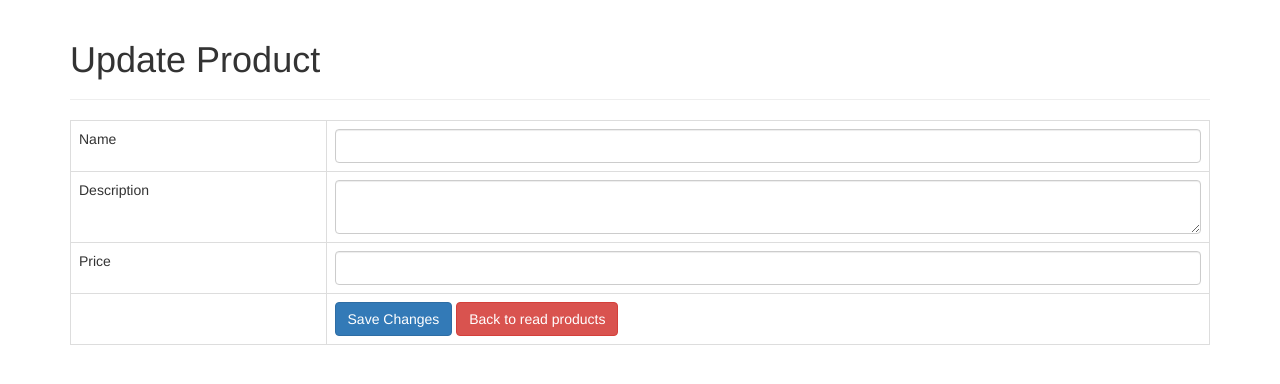
After one commit to Victornguli/php-crud, a PHP site: page /update.php in a window 1280 px wide. The commit adds this page. Shown: the top 384 px of the page. Run offline with PHP 8.4, Linux system fonts and the light colour scheme; data that the repository does not hold is empty; some libraries are stand-ins or nearby versions.

Commit message:
Added Update

```diff
--- a/index.php
+++ b/index.php
@@ -66,6 +66,8 @@
                                 //Update one record
                                 echo "<a href='update.php?id={$row["id"]}' class='btn btn-primary m-r-1em'> Edit </a>";
 
+                                //Delete User
+                                echo "<a href='#' onclick='deleteUser({$row["id"]})' class='btn btn-danger m-r-1em'> Delete </a>";
                             echo "</td>";
                         echo "</tr>";
 
--- /dev/null
+++ b/update.php
@@ -0,0 +1,99 @@
+<!DOCTYPE HTML>
+<html>
+<head>
+    <title>Update a Record - PHP CRUD</title>
+
+    <!-- Latest compiled and minified Bootstrap CSS -->
+    <link rel="stylesheet" href="https://maxcdn.bootstrapcdn.com/bootstrap/3.3.7/css/bootstrap.min.css" />
+
+</head>
+<body>
+
+    <!-- container -->
+    <div class="container">
+
+        <div class="page-header">
+            <h1>Update Product</h1>
+        </div>
+
+        <!-- PHP read record by ID will be here -->
+        <?php
+            include "config/database.php";
+
+            if (isset ($_GET["id"])){
+                $id = $_GET["id"];
+                $query = "SELECT * FROM products WHERE id='$id'";
+                $result = mysqli_query($conn, $query);
+
+                if(mysqli_num_rows($result) > 0){
+                    while($row = mysqli_fetch_assoc($result)){
+                        $name = $row["name"];
+                        $description = $row["description"];
+                        $price = $row["price"];
+                    }
+                }
+            }
+
+            if(isset($_POST["name"]) || isset($_POST["description"]) || isset($_POST["price"])){
+
+                $name = htmlspecialchars($_POST["name"]);
+                $price = htmlspecialchars($_POST["price"]);
+                $description = htmlspecialchars($_POST["description"]);
+
+                $query = "UPDATE products
+                        SET name='$name', description='$description', price='$price' WHERE id='$id'";
+
+                //Error -> Record was not updated
+                if(!$result = mysqli_query($conn, $query))
+                {
+                    echo "<div class='alert alert-danger alert-dismissible'>
+                            <a href='#' class='close' data-dismiss='alert' aria-label='close'>&times;</a>
+                            <strong>Zero product updated!</strong>.
+                        </div>";
+                }
+                //Record Updated successfully
+                else
+                {
+                    echo "<div class='alert alert-success alert-dismissible'>
+                            <a href='#' class='close' data-dismiss='alert' aria-label='close'>&times;</a>
+                            <strong>Success!</strong> One Record updated.
+                        </div>";
+                }
+            }
+        ?>
+        <!-- HTML form to update record will be here -->
+        <form action="<?php echo htmlspecialchars($_SERVER["PHP_SELF"] . "?id={$id}");?>" method="post">
+            <table class='table table-hover table-responsive table-bordered'>
+                <tr>
+                    <td>Name</td>
+                    <td><input type='text' name='name' value="<?php echo htmlspecialchars($name, ENT_QUOTES);  ?>" class='form-control' /></td>
+                </tr>
+                <tr>
+                    <td>Description</td>
+                    <td><textarea name='description' class='form-control'><?php echo htmlspecialchars($description, ENT_QUOTES);  ?></textarea></td>
+                </tr>
+                <tr>
+                    <td>Price</td>
+                    <td><input type='text' name='price' value="<?php echo htmlspecialchars($price, ENT_QUOTES);  ?>" class='form-control' /></td>
+                </tr>
+                <tr>
+                    <td></td>
+                    <td>
+                        <input type='submit' value='Save Changes' class='btn btn-primary' />
+                        <a href='index.php' class='btn btn-danger'>Back to read products</a>
+                    </td>
+                </tr>
+            </table>
+        </form>
+
+
+    </div> <!-- end .container -->
+
+<!-- jQuery (necessary for Bootstrap's JavaScript plugins) -->
+<script src="https://code.jquery.com/jquery-3.2.1.min.js"></script>
+
+<!-- Latest compiled and minified Bootstrap JavaScript -->
+<script src="https://maxcdn.bootstrapcdn.com/bootstrap/3.3.7/js/bootstrap.min.js"></script>
+
+</body>
+</html>
```
Also changed, not shown: read_one.php (added, +75 -0 lines).
